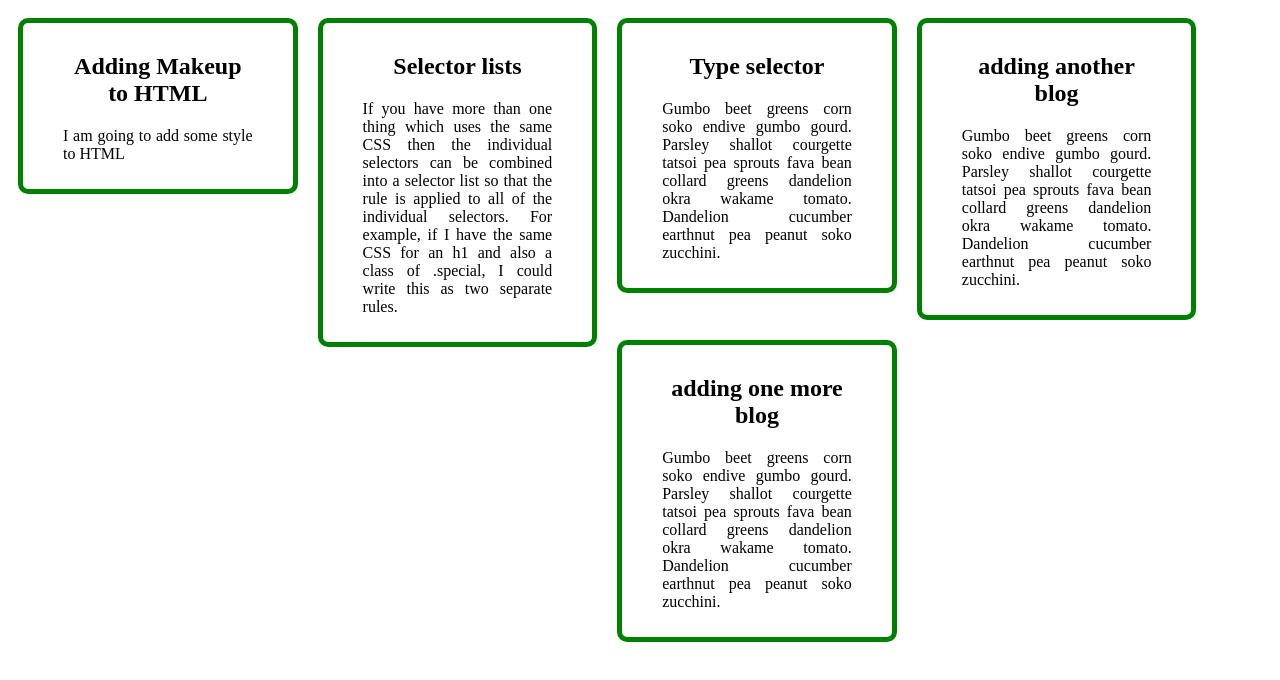
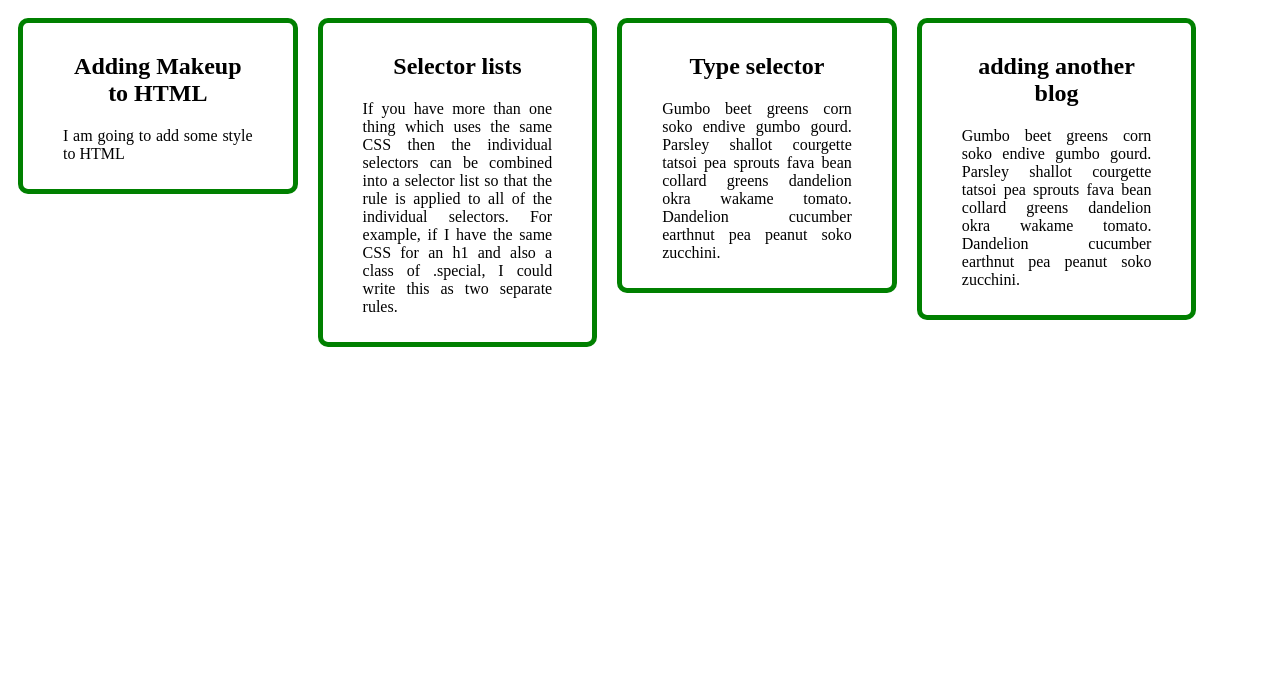
Before and after one commit to muhammad-mustafizur-rahman/firstCSSWebsite, a plain HTML site: page index.html in a window 1280 px wide. Drawn offline with Linux system fonts and the light colour scheme.

Commit message:
delete one blog

```diff
--- a/index.html
+++ b/index.html
@@ -40,13 +40,6 @@
 
         </p>
     </div>
-    <div class="blog">
-        <h2>adding one more blog</h2>
-        <p>Gumbo beet greens corn soko endive gumbo gourd. Parsley shallot courgette tatsoi pea sprouts fava bean
-            collard greens dandelion okra wakame tomato. Dandelion cucumber earthnut pea peanut soko zucchini.
-
-        </p>
-    </div>
 </body>
 
 </html>
```
